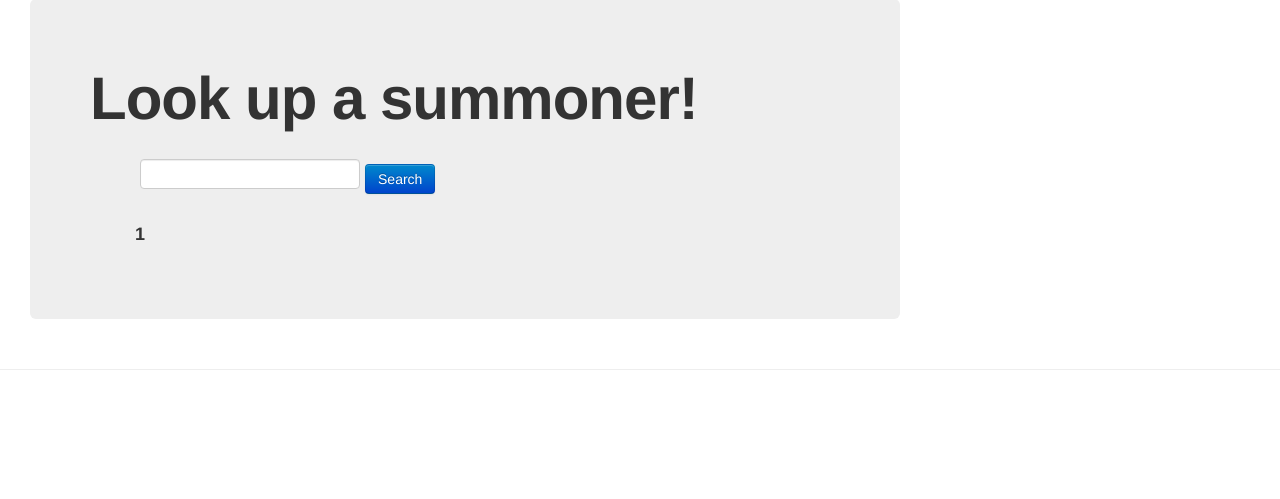
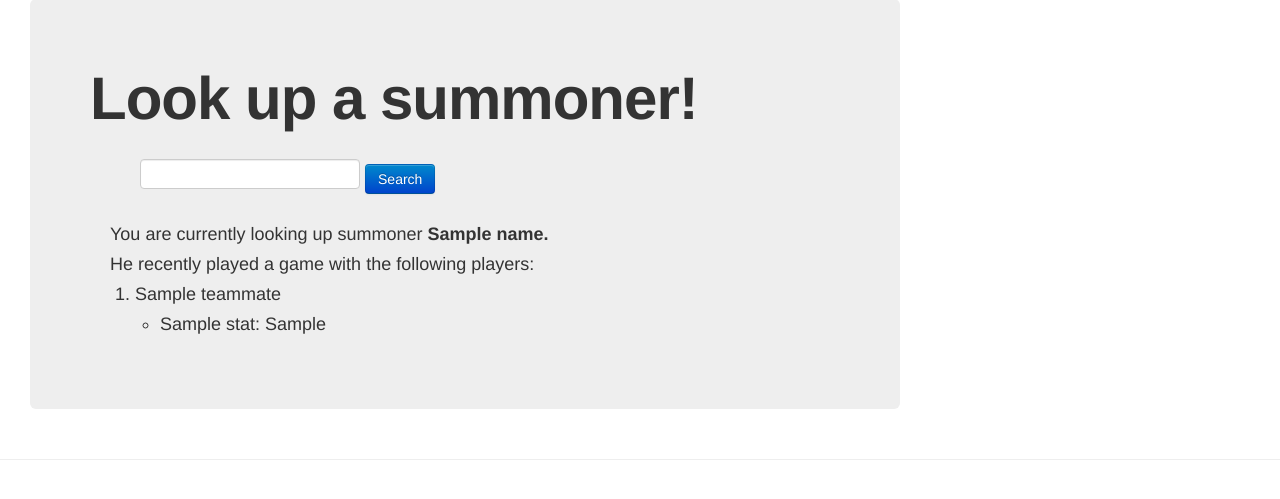
Before and after one commit to Micaiah-Chang/lol-wave, a Django app: template root/templates/wave/index.html in a window 1280 px wide. Shown: the part 123-622 px from the top of the page. Run offline with Django 3.2, Linux system fonts and the light colour scheme; the template is opened without the code that fills it: most values are stand-ins (such as "Sample title", 1, 10 or a date in 2020); some libraries are stand-ins or nearby versions.

Commit message:
Update search resutls to return curated player stats for most recent game.
Index page returns wards killed/placed as well as damage dealt/taken.
This is shown in an unordered bullet point list. Currently the
search results do not show what champions were played, nor what
teams they are on. Things are starting to look up!

```diff
--- a/root/templates/wave/index.html
+++ b/root/templates/wave/index.html
@@ -23,11 +23,22 @@
 		<br />
 	  </form>
 
-	  {% if id %}
+	  {% if name %}
 		<div style="clear:both;">
-		  <ol>
-			<strong>{{ id }} </strong>
-		  </ol>
+			You are currently looking up summoner <strong>{{ name }}. </strong> <br />
+			He recently played a game with the following players:
+			{% if teammates %}
+			  <ol>
+				{% for name, stats in teammates %}
+				  <li> {{ name }} </li>
+				  <ul>
+					{% for s_name, s_val in stats %}
+					  <li> {{ s_name }}: {{ s_val }}  </li>
+					{% endfor %}
+				  </ul>
+			    {% endfor %}
+			  </ol>
+		    {% endif %}
 		</div>
 	  {% endif %}
 	</div>
```
Also changed, not shown: root/wave/views.py (+7 -4 lines).
